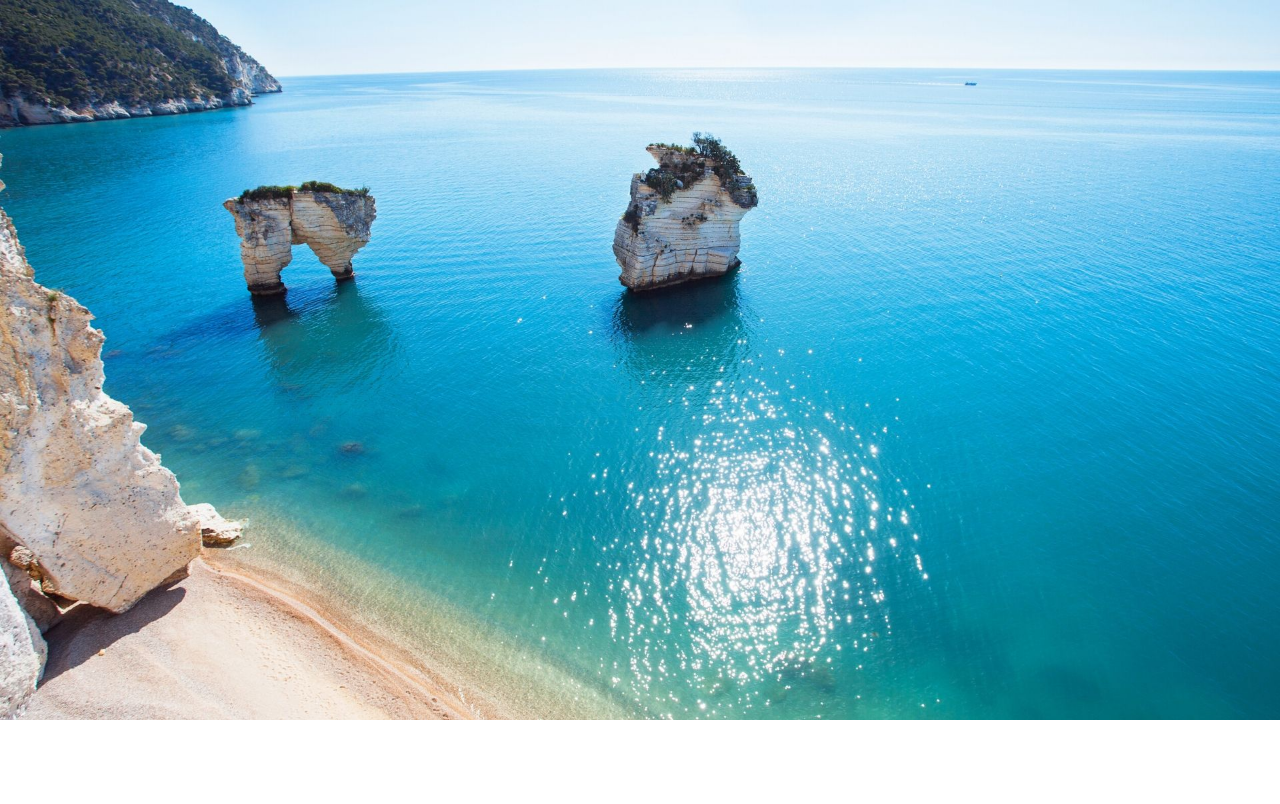
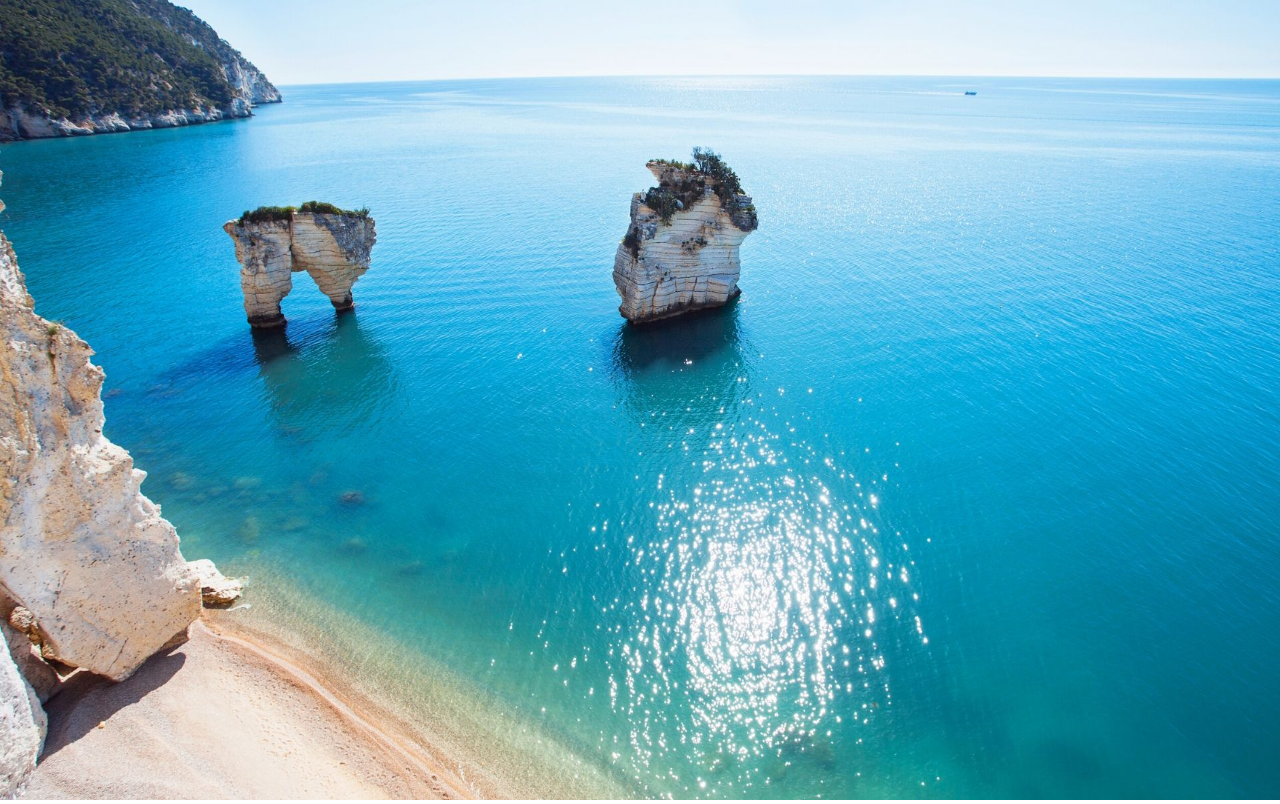
Before and after one commit to Geeogee/htmlcss-airbnb, a plain HTML site: page index.html in a window 1280 px wide. Drawn offline with Linux system fonts and the light colour scheme.

Commit message:
Setted 100vh to the container, and not to the image

```diff
--- a/css/main.css
+++ b/css/main.css
@@ -8,7 +8,11 @@
 
 /* Main CSS  */
 
-.fullScreenImage{
-  max-height: 100vh;
+.fullScreenImage-container {
+  height: 100vh;
+}
+
+.fullScreenImage {
+  height: 100%;
   width: 100%;
 }
--- a/index.html
+++ b/index.html
@@ -16,7 +16,7 @@
     <!-- Images at 100vh -->
     <main>
 
-      <section>
+      <section class="fullScreenImage-container">
         <img class="fullScreenImage" src="img/mattinata.jpg" alt="Mattinata">
       </section>
 
```
